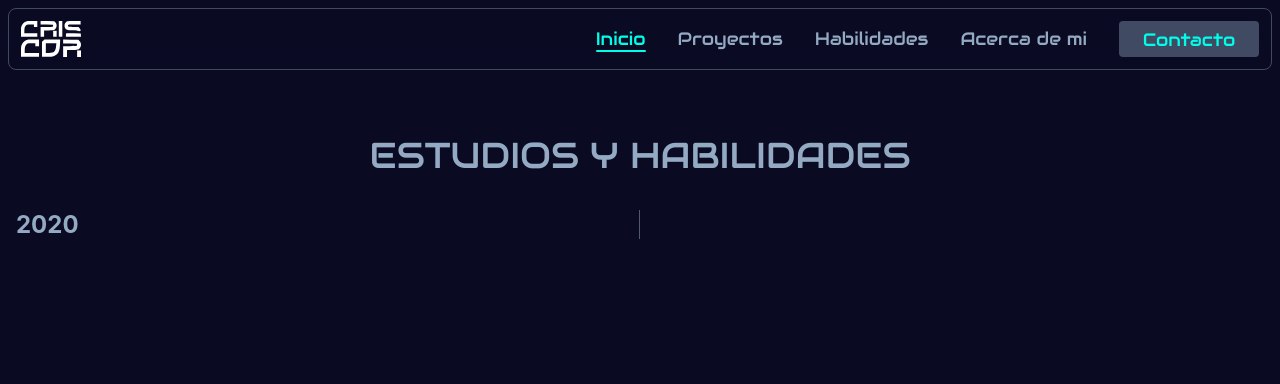
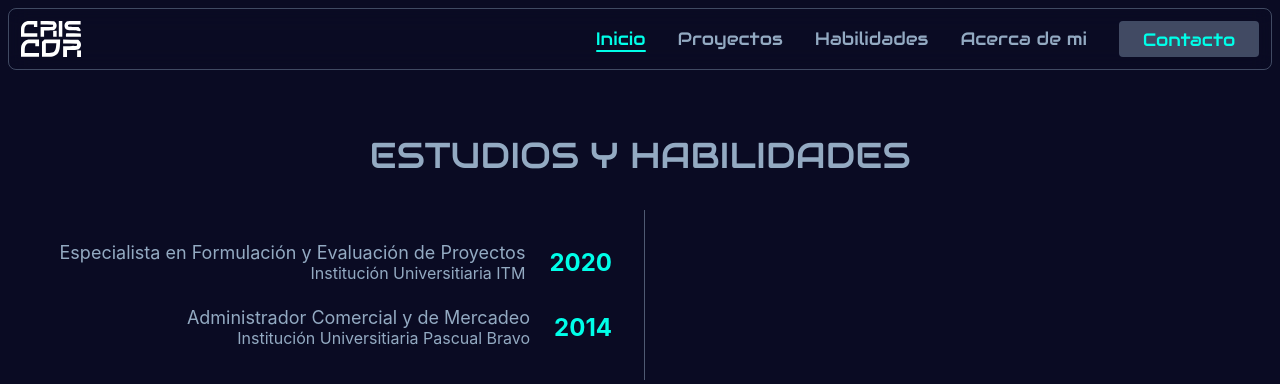
Before and after one commit to CrisdCor/cris-cor-portfolio, a React (Create React App) app: page /skills in a window 1280 px wide. Shown: the top 384 px of the page. Built offline with nearby package versions, Linux system fonts and the light colour scheme.

Commit message:
Inicio maquetado page: skills

```diff
--- a/src/pages/Skills/index.js
+++ b/src/pages/Skills/index.js
@@ -1,15 +1,52 @@
 import "./styles.css";
 
 export default function Skills() {
+  const listStudies = [
+    {
+      name: "Administrador Comercial y de Mercadeo",
+      institute: "Institución Universitiaria Pascual Bravo",
+      year: 2014,
+    },
+    {
+      name: "Especialista en Formulación y Evaluación de Proyectos",
+      institute: "Institución Universitiaria ITM",
+      year: 2020,
+    },
+  ];
+
+  /**
+   * ***************************************************************
+   * Ordena el objeto de lista de estudios por su año de graduación
+   * del más nuevo al más antiguo
+   * ***************************************************************
+   * */
+
+  listStudies.sort((a, b) => {
+    if (a.year > b.year) return -1;
+    if (a.year > b.year) return 1;
+    return 0;
+  });
+
   return (
     <main className="page-container">
       <section className="skills-container">
         <h1 className="text-title text-center">ESTUDIOS Y HABILIDADES</h1>
         <div className="skills-wrap">
-          <article className="skills-section skills-section--left">
-            <h2 className="text-l">2020</h2>
-          </article>
-          <article className="skills-section skills-section--right"></article>
+          <div className="skills-section section__left">
+            {listStudies.map((el, index) => (
+              <article className="skill-element">
+                <div className="skill-element__detail">
+                  <p className="detail-text text-m text-right">{el.name}</p>
+                  <p className="detail-text detail-text--institute text-s text-right">
+                    {el.institute}
+                  </p>
+                </div>
+                <h2 className="skill-element__subtitle text-l">{el.year}</h2>
+              </article>
+            ))}
+          </div>
+          <div className="skills-section section__right"></div>
+          <div className="skills-section--bottom section__bottom"></div>
         </div>
       </section>
     </main>
--- a/src/pages/Skills/styles.css
+++ b/src/pages/Skills/styles.css
@@ -9,12 +9,29 @@
 .skills-wrap {
   width: 100%;
   display: flex;
+  justify-content: space-between;
+  gap: var(--space-m);
 }
 
 .skills-section {
   width: 100%;
+  display: flex;
+  flex-direction: column;
+  gap: var(--space-l);
 }
 
-.skills-section--left {
+.section__left {
+  padding: var(--space-xl);
   border-right: 0.1rem solid var(--white-border);
 }
+
+.skill-element {
+  display: flex;
+  align-items: center;
+  justify-content: flex-end;
+  gap: var(--space-l);
+}
+
+.skill-element__subtitle {
+  color: var(--cyan);
+}
```
